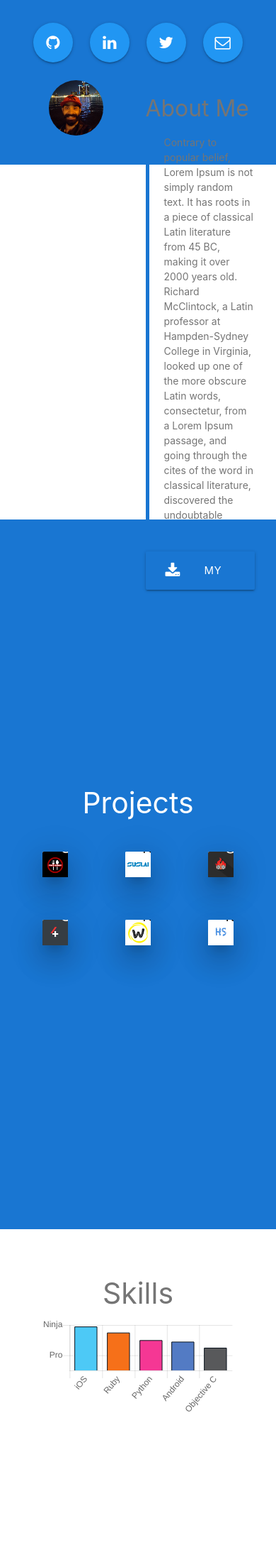
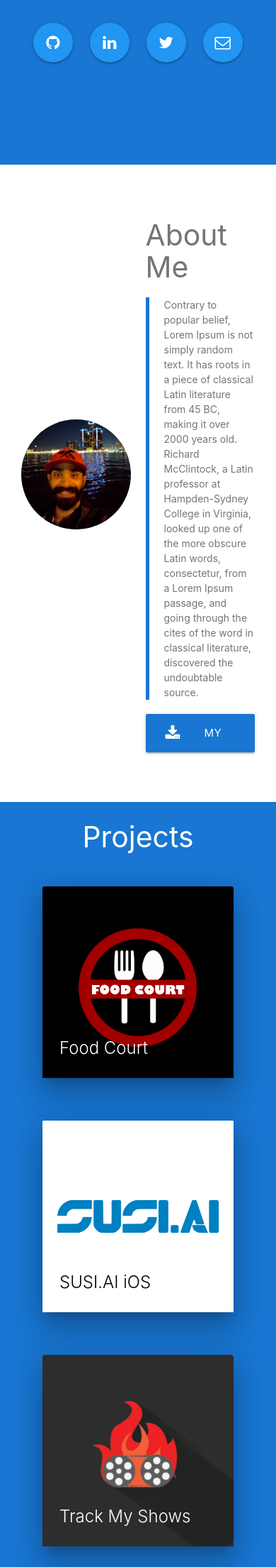
Before and after one commit to chashmeetsingh/chashmeet.com, a PHP site: page / in a window 390 px wide. Shown: the part 424-2632 px from the top of the page at 71% size. Run offline with PHP 8.4, Linux system fonts and the light colour scheme.

Commit message:
few css fixes for responsiveness

```diff
--- a/assets/css/custom.css
+++ b/assets/css/custom.css
@@ -13,7 +13,10 @@ main {
 }
 
 .profile-jumbotron {
-  height: 500px;
+  overflow:hidden;
+  height:1%;
+  padding-top: 50px;
+  padding-bottom: 50px;
 }
 
 .override-blockquote {
@@ -25,7 +28,8 @@ main {
 }
 
 .portfolio-jumbotron {
-  height: 1000px;
+  overflow:hidden;
+  height:1%;
 }
 
 .portfolio-card {
@@ -33,13 +37,14 @@ main {
 }
 
 .skills-jumbotron {
-  height: 650px;
+  overflow:hidden;
+  height:1%;
+  padding-bottom: 50px;
 }
 
 .chart-container {
-  width: 80%;
-  height: 480px;
-  margin: 0 auto;
+  overflow:hidden;
+  height:1%;
 }
 
 .testimonials-jumbotron {
--- a/home.html
+++ b/home.html
@@ -52,14 +52,14 @@
   </div>
 
   <!-- Profile -->
-  <div class="grey-text text-darken-1 profile-jumbotron valign-wrapper" id="profile">
+  <div class="grey-text text-darken-1 profile-jumbotron" id="profile">
     <div class="container">
-      <div class="row">
-        <div class="col s6 center-align">
-          <img src="assets/images/chashmeet.png" alt="Chashmeet Singh" class="circle responsive-img" style="width: 50%; height: 50%">
+      <div class="row valign-wrapper">
+        <div class="col s12 m6 center-align">
+          <img src="assets/images/chashmeet.png" alt="Chashmeet Singh" class="circle responsive-img">
         </div>
-        <div class="col s6 left-align">
-          <h4>About Me</h4>
+        <div class="col s12 m6 left-align">
+          <h3>About Me</h3>
           <blockquote class="override-blockquote">
             Contrary to popular belief, Lorem Ipsum is not simply random text. It has roots in a piece of classical Latin literature from 45 BC, making it over 2000 years old. Richard McClintock, a Latin professor at Hampden-Sydney College in Virginia, looked up one of the more obscure Latin words, consectetur, from a Lorem Ipsum passage, and going through the cites of the word in classical literature, discovered the undoubtable source.
           </blockquote>
@@ -78,7 +78,7 @@
         <div class="col s12">
           <h3 class="center-align white-text">Projects</h3>
         </div>
-        <div class="col s4">
+        <div class="col s12 m6 l4 xl4">
           <div class="card z-depth-5 portfolio-card">
             <div class="card-image waves-effect waves-block waves-light">
               <img class="activator" src="assets/images/FoodCourt.png">
@@ -86,12 +86,12 @@
             </div>
             <div class="card-reveal">
               <span class="card-title grey-text text-darken-4">Food Court<i class="fa fa-times right"></i></span>
-              <p>An iOS application to order food from multiple restaurants within a food court through a single transaction. The main idea is to drastically decrease user wait times, avoid queues and increase restaurant’s sales.</p>
+              <p>An iOS application to order food from multiple restaurants within a food court through a single transaction. The main idea is to drastically decrease user wait times, avoid queues and increase restaurant sales.</p>
               <p><a href="https://github.com/chashmeetsingh/FoodCourt" target="_blank">Source Code</a></p>
             </div>
           </div>
         </div>
-        <div class="col s4">
+        <div class="col s12 m6 l4 xl4">
           <div class="card z-depth-5 portfolio-card">
             <div class="card-image waves-effect waves-block waves-light">
               <img class="activator" src="assets/images/SUSI.png">
@@ -104,20 +104,20 @@
             </div>
           </div>
         </div>
-        <div class="col s4">
+        <div class="col s12 m6 l4 xl4">
           <div class="card z-depth-5 portfolio-card">
             <div class="card-image waves-effect waves-block waves-light">
               <img class="activator" src="assets/images/TMS.png">
               <span class="card-title">Track My Shows</span>
             </div>
             <div class="card-reveal">
-              <span class="card-title grey-text text-darken-4">Track My Shows<i class="fa fa-times right"></i></span>
+              <span class="card-title grey-text text-darken-4">TMS<i class="fa fa-times right"></i></span>
               <p>Ever forgot which episodes you already watched? Missed an episode because you lost track of time? Well, no more! The perfect TV companion app is here!</p>
               <p><a href="https://github.com/chashmeetsingh/TrackMyShows" target="_blank">Source Code</a></p>
             </div>
           </div>
         </div>
-        <div class="col s4">
+        <div class="col s12 m6 l4 xl4">
           <div class="card z-depth-5 portfolio-card">
             <div class="card-image waves-effect waves-block waves-light">
               <img class="activator" src="assets/images/Go4Ellis.png">
@@ -130,7 +130,7 @@
             </div>
           </div>
         </div>
-        <div class="col s4">
+        <div class="col s12 m6 l4 xl4">
           <div class="card z-depth-5 portfolio-card">
             <div class="card-image waves-effect waves-block waves-light">
               <img class="activator" src="assets/images/wagon-cab.png">
@@ -142,14 +142,14 @@
             </div>
           </div>
         </div>
-        <div class="col s4">
+        <div class="col s12 m6 l4 xl4">
           <div class="card z-depth-5 portfolio-card">
             <div class="card-image waves-effect waves-block waves-light">
               <img class="activator" src="assets/images/HideStatusBarItems.png">
               <span class="card-title black-text">Hide Status Bar Items</span>
             </div>
             <div class="card-reveal">
-              <span class="card-title grey-text text-darken-4">Hide Status Bar Items<i class="fa fa-times right"></i></span>
+              <span class="card-title grey-text text-darken-4">HS<i class="fa fa-times right"></i></span>
               <p>A simple tweak which helps to hide specific components in the statusbar like the battery text, battery icon, carrier text, wifi icon and many more.</p>
               <p><a href="https://github.com/chashmeetsingh/HideStatusBarItemsPro" target="_blank">Source Code</a></p>
               <p><a href="http://moreinfo.thebigboss.org/moreinfo/depiction.php?file=hidestatusbaritemsDp" target="_blank">View Tweak</a></p>
```
Also changed, not shown: assets/images/chashmeet.png.
